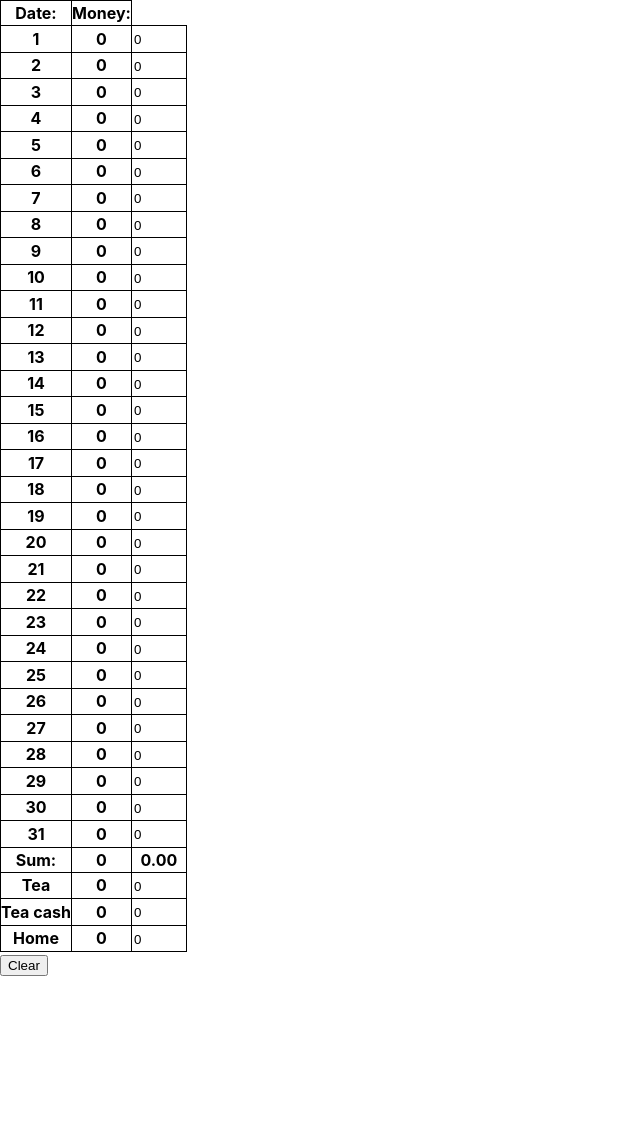
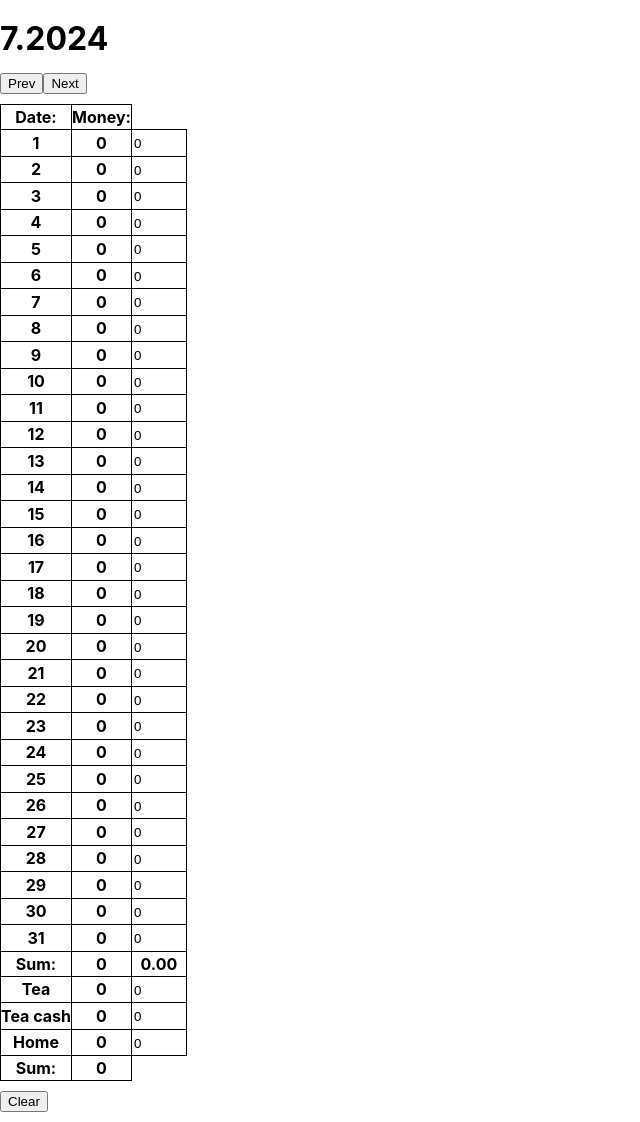
Before and after one commit to Cheastear/salary-calculator, a React (Vite) app: page / in a window 1280 px wide. Shown: the whole page, without its empty margins (0-640 px from the left). Before the commit the page ends 976 px from the top, so only its background shows below. Built offline with nearby package versions, Linux system fonts and the light colour scheme.

Commit message:
add tabs

```diff
--- a/src/App.jsx
+++ b/src/App.jsx
@@ -2,32 +2,53 @@ import { useState, useEffect } from "react";
 import Line from "./components/Line";
 
 function App() {
+  const [selectedDate, setSelectedDate] = useState({
+    month: new Date().getUTCMonth() + 1,
+    year: new Date().getUTCFullYear(),
+  });
   const [data, setData] = useState(() => {
-    const savedData = JSON.parse(localStorage.getItem("save"));
-    return savedData ? savedData : Array(31).fill([0]);
-  });
-  const [tea, setTea] = useState(() => {
-    const savedData = JSON.parse(localStorage.getItem("tea"));
-    return savedData ? savedData : [0];
-  });
-  const [teaCash, setTeaCash] = useState(() => {
-    const savedData = JSON.parse(localStorage.getItem("teaCash"));
-    return savedData ? savedData : [0];
-  });
-  const [home, setHome] = useState(() => {
-    const savedData = JSON.parse(localStorage.getItem("home"));
-    return savedData ? savedData : [0];
+    const qq = localStorage.getItem("save");
+    if (qq === null) {
+      return {
+        date: selectedDate,
+        save: Array(31).fill([0]),
+        tea: [0],
+        teaCash: [0],
+        home: [0],
+      };
+    }
+    const savedData = JSON.parse(qq).find((elem) => {
+      if (
+        elem.date.month === selectedDate.month &&
+        elem.date.year === selectedDate.year
+      )
+        return elem;
+    });
+    return savedData;
   });
 
   useEffect(() => {
-    localStorage.setItem("save", JSON.stringify(data));
-    localStorage.setItem("tea", JSON.stringify(tea));
-    localStorage.setItem("teaCash", JSON.stringify(teaCash));
-    localStorage.setItem("home", JSON.stringify(home));
-  }, [data, tea, teaCash, home]);
+    const savedData = localStorage.getItem("save");
+    if (savedData === null)
+      return localStorage.setItem("save", JSON.stringify([data]));
+
+    localStorage.setItem(
+      "save",
+      JSON.stringify(
+        JSON.parse(savedData).map((elem) => {
+          if (
+            elem.date.month === selectedDate.month &&
+            elem.date.year === selectedDate.year
+          )
+            return data;
+          return elem;
+        })
+      )
+    );
+  }, [data]);
 
   const dataOnChange = (x, y, value) => {
-    const copyData = data.map((row, rowIndex) => {
+    const copyData = data.save.map((row, rowIndex) => {
       if (rowIndex === x) {
         const updatedRow = row.map((cell, cellIndex) => {
           if (cellIndex === y) return parseInt(value) || 0;
@@ -44,11 +65,11 @@ function App() {
       }
     });
 
-    setData(copyData);
+    setData({ ...data, save: copyData });
   };
 
   const teaOnChange = (x, y, value) => {
-    const updatedRow = tea.map((cell, cellIndex) => {
+    const updatedRow = data.tea.map((cell, cellIndex) => {
       if (cellIndex === y) return parseInt(value) || 0;
       else return cell;
     });
@@ -57,11 +78,12 @@ function App() {
       updatedRow.push(0);
     }
 
-    setTea(updatedRow);
+    setData({ ...data, tea: updatedRow });
   };
 
   const teaCashOnChange = (x, y, value) => {
-    const updatedRow = teaCash.map((cell, cellIndex) => {
+    console.log("qq");
+    const updatedRow = data.teaCash.map((cell, cellIndex) => {
       if (cellIndex === y) return parseInt(value) || 0;
       else return cell;
     });
@@ -70,11 +92,11 @@ function App() {
       updatedRow.push(0);
     }
 
-    setTeaCash(updatedRow);
+    setData({ ...data, teaCash: updatedRow });
   };
 
   const homeOnChange = (x, y, value) => {
-    const updatedRow = home.map((cell, cellIndex) => {
+    const updatedRow = data.home.map((cell, cellIndex) => {
       if (cellIndex === y) return parseInt(value) || 0;
       else return cell;
     });
@@ -83,11 +105,12 @@ function App() {
       updatedRow.push(0);
     }
 
-    setHome(updatedRow);
+    console.log("qq");
+    setData({ ...data, home: updatedRow });
   };
 
   const calculateSum = () => {
-    return data.reduce((acc, row) => {
+    return data.save.reduce((acc, row) => {
       return acc + row.reduce((rowAcc, cell) => rowAcc + cell, 0);
     }, 0);
   };
@@ -96,15 +119,78 @@ function App() {
     const confirmed = window.confirm("Ви дійсно хочете видалити всі дані?");
     if (confirmed) {
       localStorage.removeItem("save");
-      setData(Array(31).fill([0]));
-      setTea([0]);
-      setTeaCash([0]);
-      setHome([0]);
+      setData({
+        save: Array(31).fill([0]),
+        tea: [0],
+        teaCash: [0],
+        home: [0],
+      });
     }
+  };
+
+  const prevDate = () => {
+    const newSelectedDate = {
+      month: selectedDate.month === 1 ? 12 : selectedDate.month - 1,
+      year:
+        selectedDate.month === 1 ? selectedDate.year - 1 : selectedDate.year,
+    };
+
+    let savedData = JSON.parse(localStorage.getItem("save")).find((elem) => {
+      if (
+        elem.date.month === newSelectedDate.month &&
+        elem.date.year === newSelectedDate.year
+      )
+        return elem;
+    });
+
+    if (!savedData) {
+      savedData = {
+        date: selectedDate,
+        save: Array(31).fill([0]),
+        tea: [0],
+        teaCash: [0],
+        home: [0],
+      };
+    }
+
+    setSelectedDate(newSelectedDate);
+    setData(savedData);
+  };
+
+  const nextDate = () => {
+    const newSelectedDate = {
+      month: selectedDate.month === 12 ? 1 : selectedDate.month + 1,
+      year:
+        selectedDate.month === 12 ? selectedDate.year + 1 : selectedDate.year,
+    };
+
+    let savedData = JSON.parse(localStorage.getItem("save")).find((elem) => {
+      if (
+        elem.date.month === newSelectedDate.month &&
+        elem.date.year === newSelectedDate.year
+      )
+        return elem;
+    });
+
+    if (!savedData) {
+      savedData = {
+        date: selectedDate,
+        save: Array(31).fill([0]),
+        tea: [0],
+        teaCash: [0],
+        home: [0],
+      };
+    }
+
+    setSelectedDate(newSelectedDate);
+    setData(savedData);
   };
 
   return (
     <>
+      <h1>{`${selectedDate.month}.${selectedDate.year}`}</h1>
+      <button onClick={prevDate}>Prev</button>
+      <button onClick={nextDate}>Next</button>
       <table>
         <thead>
           <tr>
@@ -113,7 +199,7 @@ function App() {
           </tr>
         </thead>
         <tbody>
-          {data.map((elem, i) => {
+          {data.save.map((elem, i) => {
             return (
               <Line key={i} data={elem} index={i} onChange={dataOnChange} />
             );
@@ -123,9 +209,23 @@ function App() {
             <th>{calculateSum()}</th>
             <th>{((calculateSum() / 100) * 40).toFixed(2)}</th>
           </tr>
-          <Line data={tea} Name="Tea" onChange={teaOnChange} />
-          <Line data={teaCash} Name="Tea cash" onChange={teaCashOnChange} />
-          <Line data={home} Name="Home" onChange={homeOnChange} />
+          <Line data={data.tea} Name="Tea" onChange={teaOnChange} />
+          <Line
+            data={data.teaCash}
+            Name="Tea cash"
+            onChange={teaCashOnChange}
+          />
+          <Line data={data.home} Name="Home" onChange={homeOnChange} />
+
+          <tr>
+            <th>Sum: </th>
+            <th>
+              {calculateSum() +
+                data.tea.reduce((rowAcc, cell) => rowAcc + cell, 0) +
+                data.teaCash.reduce((rowAcc, cell) => rowAcc + cell, 0) +
+                data.home.reduce((rowAcc, cell) => rowAcc + cell, 0)}
+            </th>
+          </tr>
         </tbody>
       </table>
       <button onClick={clearData}>Clear</button>
--- a/src/index.css
+++ b/src/index.css
@@ -34,3 +34,11 @@ input[type="number"] {
 input[type="number"]:focus {
   border: 0px solid #000;
 }
+
+h1 {
+  margin: 15px 0 0;
+}
+
+button {
+  margin: 10px 0;
+}
```
